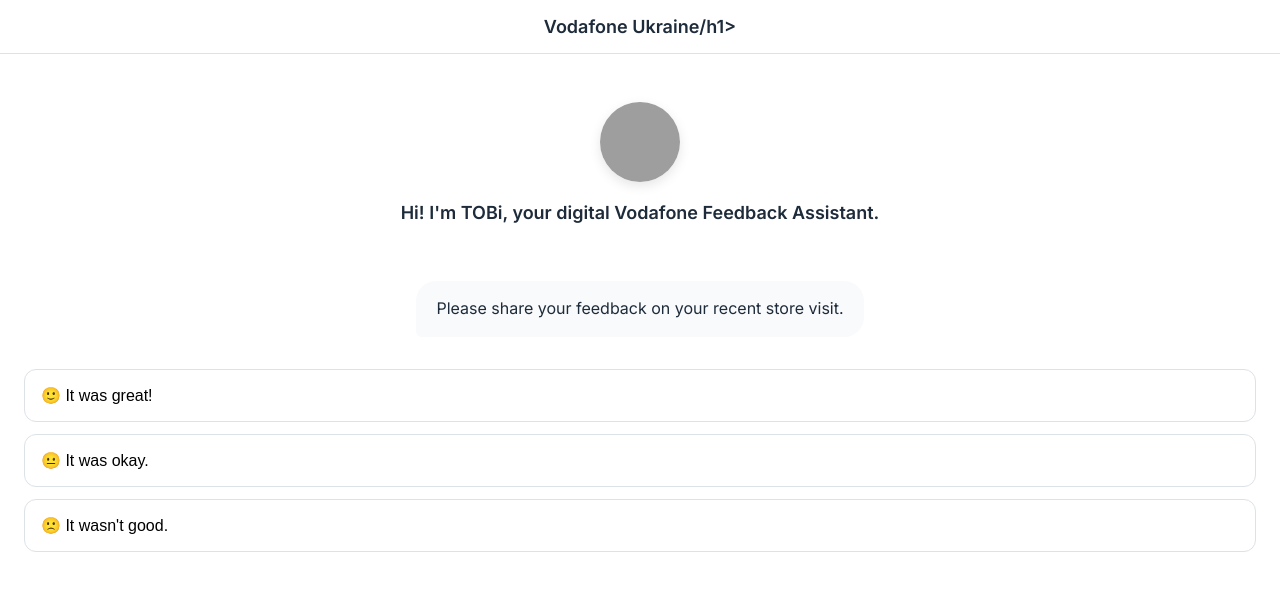
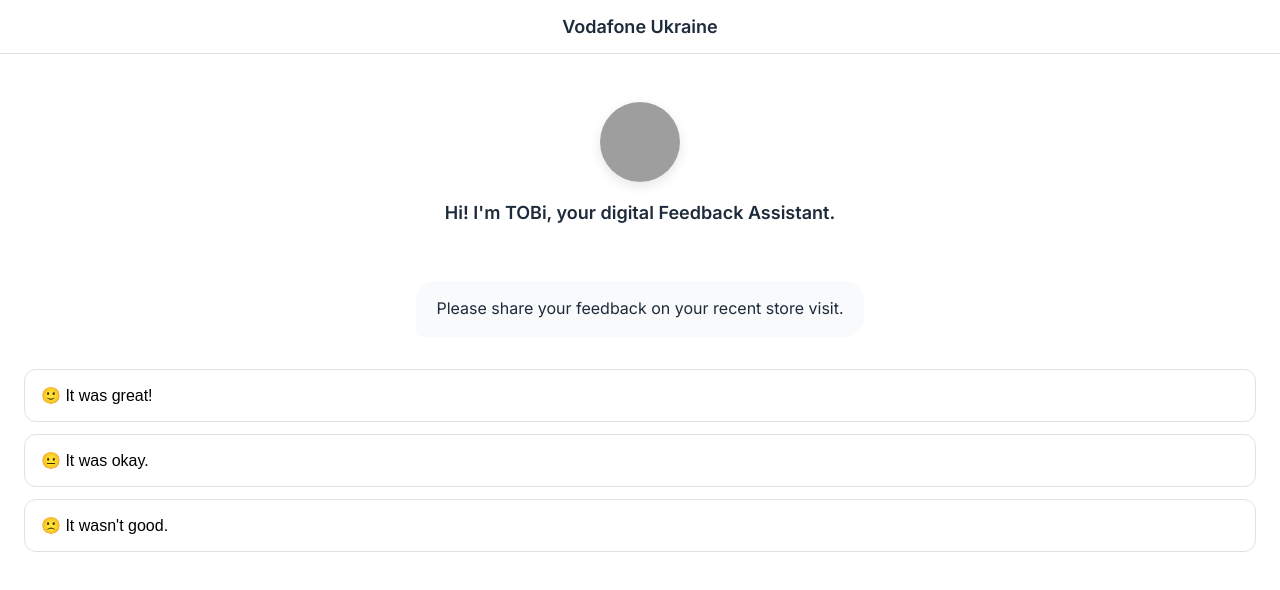
Before and after one commit to uaassist/orchard-concierge, a website: page public/index.html in a window 1280 px wide. Drawn offline with Linux system fonts and the light colour scheme; grey boxes are pictures that could not be loaded.

Commit message:
Update index.html

```diff
--- a/public/index.html
+++ b/public/index.html
@@ -9,7 +9,7 @@
 <body>
     <div class="onboarding-container">
         <div class="simple-header">
-             <h1>Vodafone Ukraine/h1>
+             <h1>Vodafone Ukraine</h1>
         </div>
 
         <div id="content-area">
@@ -17,7 +17,7 @@
                 <div class="welcome-header">
                     <img src="https://ucarecdn.com/c679e989-5032-408b-ae8a-83c7d204c67d/Vodafonebot.webp" alt="TOBi the Assistant" class="welcome-avatar">
                     <!-- Text Updated to match screenshot -->
-                    <p class="concierge-name-tag">Hi! I'm TOBi, your digital Vodafone Feedback Assistant.</p>
+                    <p class="concierge-name-tag">Hi! I'm TOBi, your digital Feedback Assistant.</p>
                 </div>
                 <div class="initial-bubble">
                      Please share your feedback on your recent store visit.
```
